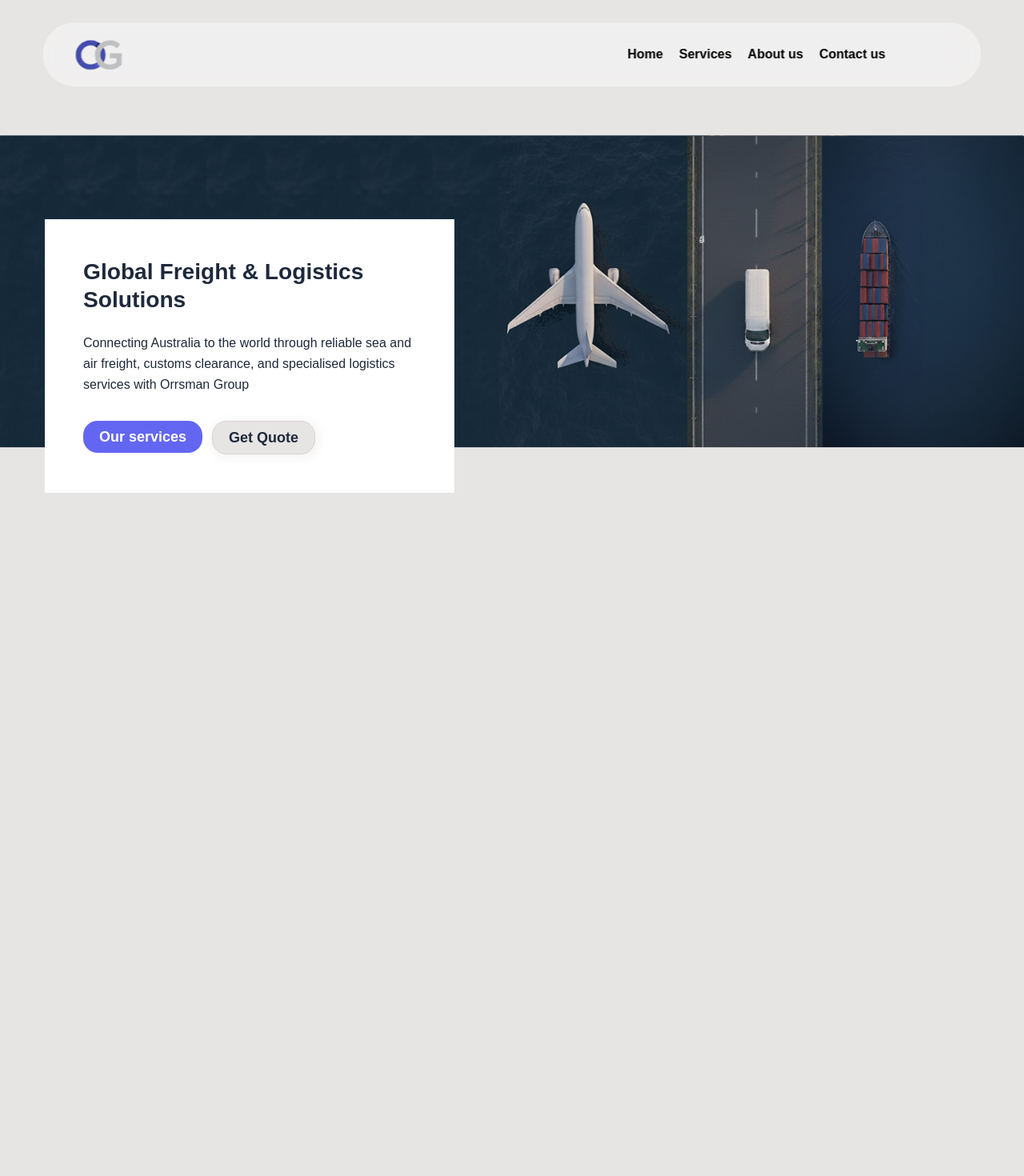
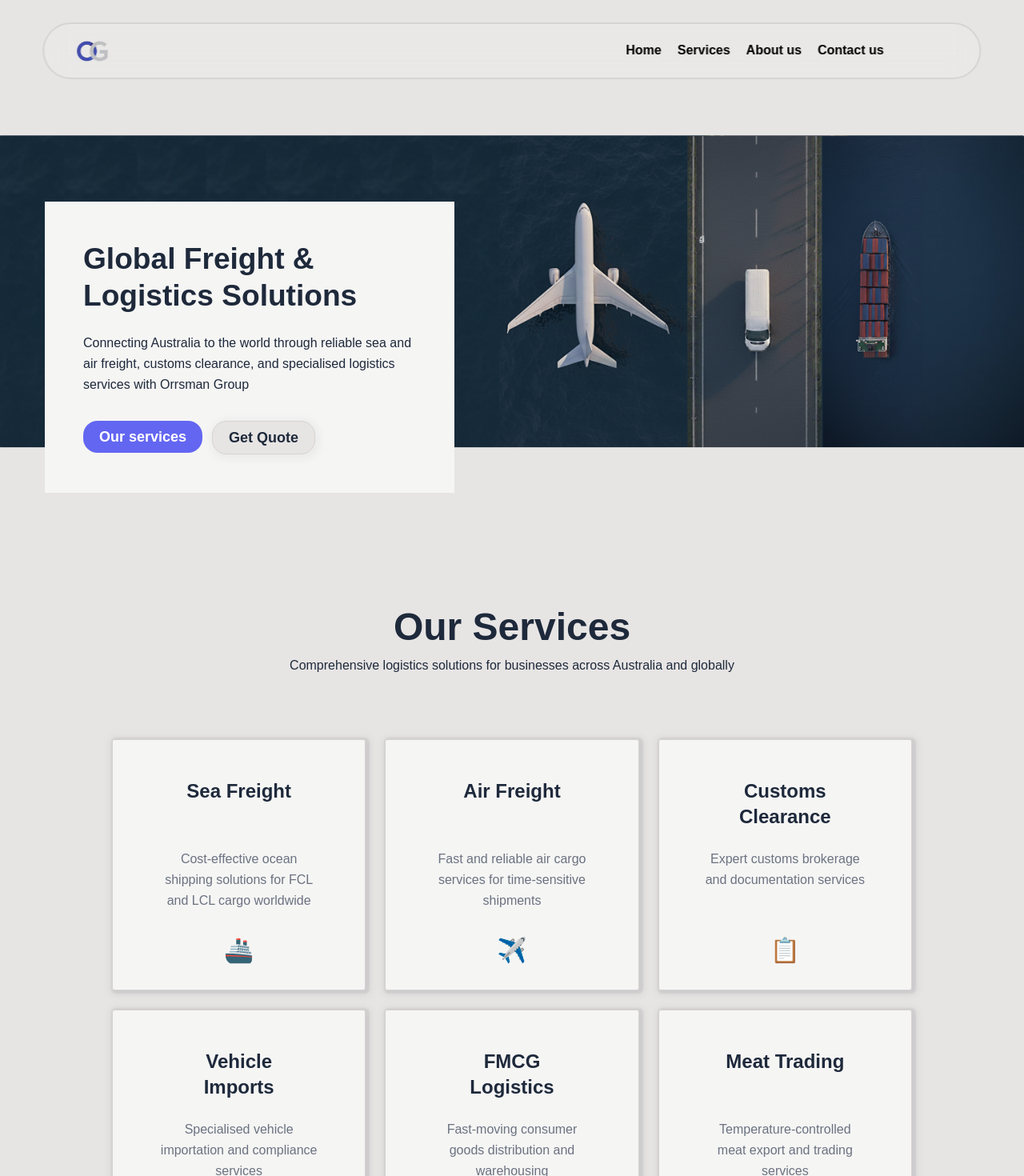
Before and after one commit to Sama2511/OrrsmanGroup, a Next.js app: page / in a window 1280 px wide. Shown: the top 1470 px of the page at 80% size. Before the commit the page ends 960 px from the top, so only its background shows below. Built offline with nearby package versions, Linux system fonts and the light colour scheme.

Commit message:
Services Section on home page

```diff
--- a/app/page.tsx
+++ b/app/page.tsx
@@ -1,13 +1,16 @@
+import { ServiceCard } from "@/components/ServiceCard";
 import { Button } from "@/components/ui/button";
+import { Card } from "@/components/ui/card";
+import { Menu } from "lucide-react";
 import Image from "next/image";
-
+import services from "@/lib/services";
 export default function Home() {
   return (
     <div className="bg-background h-screen">
       <section className="relative hidden md:block">
         <img src="/Hero10.png" alt="Hero" className="m-auto mt-40 w-full" />
-        <div className="absolute -bottom-14 left-14 z-0 mt-8 max-w-[40%] bg-white p-8 xl:p-12 2xl:p-20">
-          <h1 className="text-foreground mb-4 text-[2.5vw] leading-tight font-bold xl:mb-6 xl:text-[2.2vw] 2xl:mb-8 2xl:text-[3vw]">
+        <div className="bg-card absolute -bottom-14 left-14 z-0 mt-8 max-w-[40%] p-8 xl:p-12 2xl:p-20">
+          <h1 className="text-foreground mb-4 text-[2.9vw] leading-tight font-bold xl:mb-6 xl:text-[2.9vw] 2xl:mb-8 2xl:text-[3vw]">
             Global Freight & Logistics Solutions
           </h1>
           <h2 className="text-foreground text-sm leading-relaxed xl:text-base 2xl:text-lg">
@@ -35,7 +38,7 @@ export default function Home() {
           className="mt-40 w-full"
         />
         <div className="@container">
-          <div className="absolute -bottom-75 left-1/2 z-0 mt-8 min-w-[80%] -translate-x-1/2 bg-white p-6 xl:p-12 2xl:p-20 @[400]:-bottom-55">
+          <div className="bg-card absolute -bottom-75 left-1/2 z-0 mt-8 min-w-[80%] -translate-x-1/2 p-6 xl:p-12 2xl:p-20 @[400]:-bottom-55">
             <h1 className="text-foreground mb-4 text-3xl leading-tight font-bold @[600]:text-4xl">
               Global Freight &
               <br />
@@ -57,6 +60,25 @@ export default function Home() {
           </div>
         </div>
       </section>
+      <section className="">
+        <div className="m-auto mt-100 mb-20 max-w-[90%] space-y-3 text-center md:mt-50">
+          <h1 className="text-5xl font-semibold">Our Services</h1>
+          <p className="">
+            Comprehensive logistics solutions for businesses across Australia
+            and globally
+          </p>
+        </div>
+        <div className="m-auto grid max-w-[90%] grid-cols-[repeat(auto-fit,minmax(300px,1fr))] justify-items-center gap-6 md:max-w-[1000px]">
+          {services.map((service, index) => (
+            <ServiceCard
+              key={index}
+              icon={service.icon}
+              title={service.title}
+              description={service.description}
+            />
+          ))}
+        </div>
+      </section>
     </div>
   );
 }
--- a/components/Header.tsx
+++ b/components/Header.tsx
@@ -8,11 +8,19 @@ export default function Header() {
   const [isOpen, setIsOpen] = React.useState(false);
   return (
     <nav
-      className={`fixed top-0 left-1/2 z-50 mt-7 flex w-11/12 max-w-7xl -translate-x-1/2 flex-col justify-center bg-white/40 py-5 backdrop-blur-lg md:rounded-full ${isOpen ? "rounded-sm" : "rounded-full"}`}
+      className={`bg-card/20 fixed top-0 left-1/2 z-50 mt-7 flex w-11/12 max-w-7xl -translate-x-1/2 flex-col justify-center border-2 py-5 backdrop-blur-lg md:rounded-full ${isOpen ? "rounded-sm" : "rounded-full"}`}
     >
       <div className="flex items-center justify-between">
         <div className="mx-10 flex w-full items-center justify-between">
-          <Image src="/LogoOG2.png" alt="logo" width={60} height={60} />
+          <Link href="/">
+            <Image
+              src="/LogoOG2.png"
+              alt="logo"
+              width={40}
+              height={40}
+              className="cursor-pointer"
+            />
+          </Link>
           <div className="mr-20 hidden space-x-5 font-semibold text-black md:block">
             <Link href="/">Home</Link>
             <Link href="/">Services</Link>
--- /dev/null
+++ b/components/ServiceCard.tsx
@@ -0,0 +1,34 @@
+import {
+  Card,
+  CardContent,
+  CardFooter,
+  CardHeader,
+  CardTitle,
+} from "@/components/ui/card";
+import { Icon, Menu } from "lucide-react";
+import Link from "next/link";
+import { Button } from "./ui/button";
+import { LucideIcon } from "lucide-react";
+
+interface ServiceCardProps {
+  icon: string;
+  title: string;
+  description: string;
+}
+
+export function ServiceCard({ icon, title, description }: ServiceCardProps) {
+  return (
+    <Card className="bg-card grid h-full max-w-[350px] grid-rows-[1fr_1fr_40px] overflow-hidden rounded-[3px] p-8 text-center">
+      <CardHeader className="flex flex-col items-center text-center">
+        <h2 className="mt-4 px-5 text-2xl font-bold">{title}</h2>
+      </CardHeader>
+
+      <CardContent>
+        <p className="text-muted-foreground leading-relaxed">{description}</p>
+      </CardContent>
+      <CardFooter className="m-auto">
+        <div className="text-[30px]"> {icon}</div>
+      </CardFooter>
+    </Card>
+  );
+}
--- /dev/null
+++ b/components/ui/card.tsx
@@ -0,0 +1,92 @@
+import * as React from "react";
+
+import { cn } from "@/lib/utils";
+
+function Card({ className, ...props }: React.ComponentProps<"div">) {
+  return (
+    <div
+      data-slot="card"
+      className={cn(
+        "bg-card text-card-foreground flex flex-col gap-6 rounded-sm border py-6 shadow-sm",
+        className,
+      )}
+      {...props}
+    />
+  );
+}
+
+function CardHeader({ className, ...props }: React.ComponentProps<"div">) {
+  return (
+    <div
+      data-slot="card-header"
+      className={cn(
+        "@container/card-header grid auto-rows-min grid-rows-[auto_auto] items-start gap-2 px-6 has-data-[slot=card-action]:grid-cols-[1fr_auto] [.border-b]:pb-6",
+        className,
+      )}
+      {...props}
+    />
+  );
+}
+
+function CardTitle({ className, ...props }: React.ComponentProps<"div">) {
+  return (
+    <div
+      data-slot="card-title"
+      className={cn("leading-none font-semibold", className)}
+      {...props}
+    />
+  );
+}
+
+function CardDescription({ className, ...props }: React.ComponentProps<"div">) {
+  return (
+    <div
+      data-slot="card-description"
+      className={cn("text-muted-foreground text-sm", className)}
+      {...props}
+    />
+  );
+}
+
+function CardAction({ className, ...props }: React.ComponentProps<"div">) {
+  return (
+    <div
+      data-slot="card-action"
+      className={cn(
+        "col-start-2 row-span-2 row-start-1 self-start justify-self-end",
+        className,
+      )}
+      {...props}
+    />
+  );
+}
+
+function CardContent({ className, ...props }: React.ComponentProps<"div">) {
+  return (
+    <div
+      data-slot="card-content"
+      className={cn("px-6", className)}
+      {...props}
+    />
+  );
+}
+
+function CardFooter({ className, ...props }: React.ComponentProps<"div">) {
+  return (
+    <div
+      data-slot="card-footer"
+      className={cn("flex items-center px-6 [.border-t]:pt-6", className)}
+      {...props}
+    />
+  );
+}
+
+export {
+  Card,
+  CardHeader,
+  CardFooter,
+  CardTitle,
+  CardAction,
+  CardDescription,
+  CardContent,
+};
--- /dev/null
+++ b/lib/services.ts
@@ -0,0 +1,36 @@
+const services = [
+  {
+    icon: "🚢",
+    title: "Sea Freight",
+    description:
+      "Cost-effective ocean shipping solutions for FCL and LCL cargo worldwide",
+  },
+  {
+    icon: "✈️",
+    title: "Air Freight",
+    description:
+      "Fast and reliable air cargo services for time-sensitive shipments",
+  },
+  {
+    icon: "📋",
+    title: "Customs Clearance",
+    description: "Expert customs brokerage and documentation services",
+  },
+  {
+    icon: "🚗",
+    title: "Vehicle Imports",
+    description: "Specialised vehicle importation and compliance services",
+  },
+  {
+    icon: "📦",
+    title: "FMCG Logistics",
+    description: "Fast-moving consumer goods distribution and warehousing",
+  },
+  {
+    icon: "🥩",
+    title: "Meat Trading",
+    description: "Temperature-controlled meat export and trading services",
+  },
+];
+
+export default services;
--- a/package.json
+++ b/package.json
@@ -18,6 +18,7 @@
     "next": "16.0.1",
     "react": "19.2.0",
     "react-dom": "19.2.0",
+    "react-icons": "^5.5.0",
     "tailwind-merge": "^3.4.0"
   },
   "devDependencies": {
```
Also changed, not shown: 1 other file (tests, documents, lock files or other folders).
